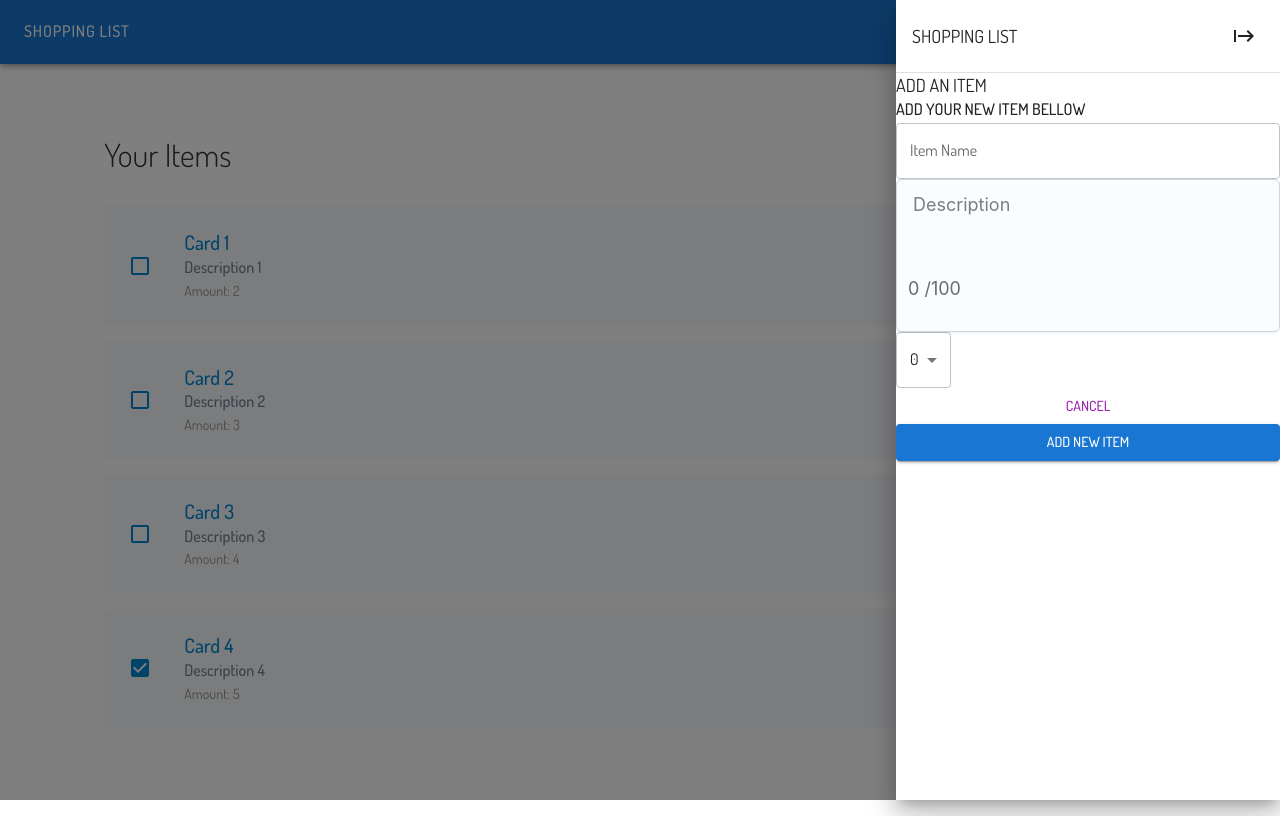
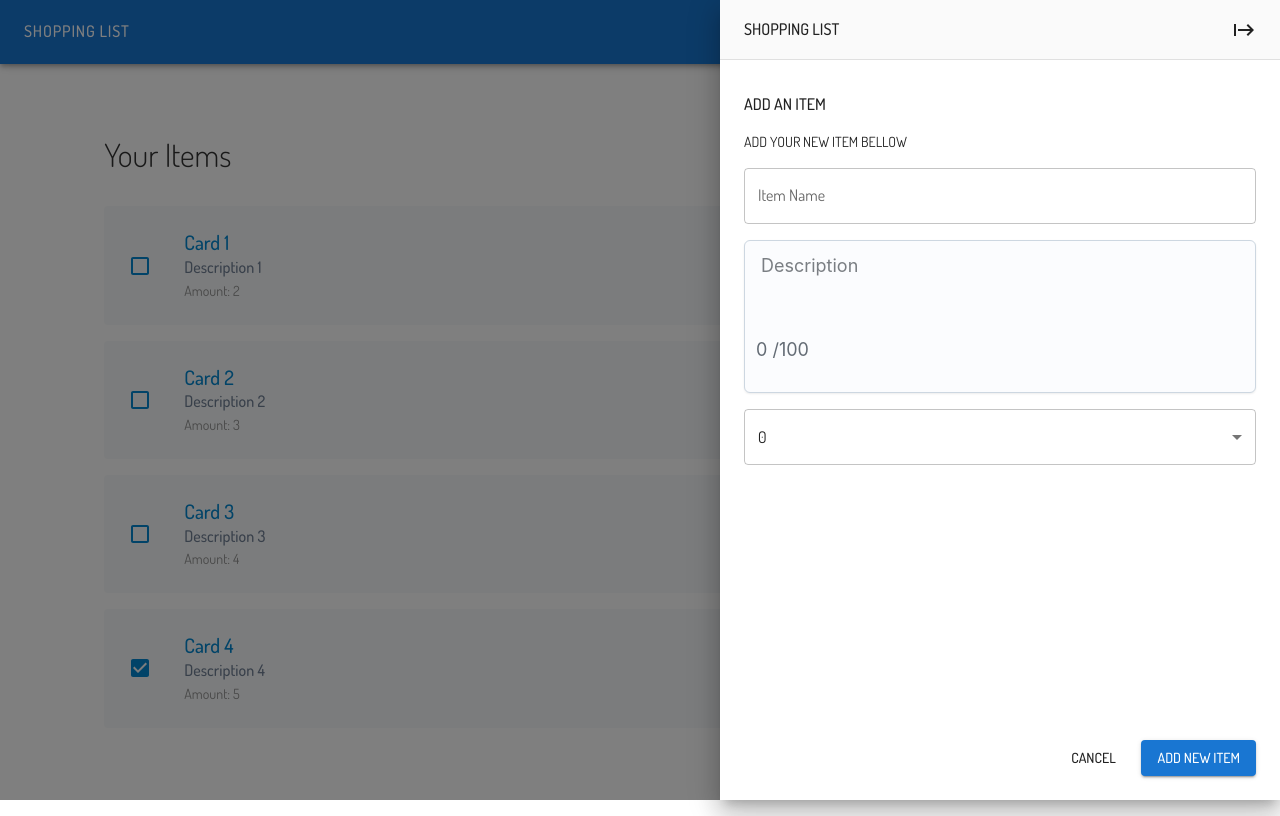
Before and after one commit to sjcuello/shopping-list-frontend, a React (Vite) app: page / in a window 1280 px wide. Both pictures are taken after a click on the button 1236 px from the left and 32 px from the top of the page. Built offline with nearby package versions, Linux system fonts and the light colour scheme; a web font is replaced by a local one.

Commit message:
General styles to drawer

```diff
--- a/src/App.module.css
+++ b/src/App.module.css
@@ -1,10 +1,3 @@
-:root {
-  --sm: 576px;
-  --md: 768px;
-  --lg: 992px;
-  --xl: 1200px;
-}
-
 .boxed-content {
   padding: 0 calc(50vw - 640px);
 }
@@ -12,7 +5,6 @@
 .boxed-content-left {
   padding-left: calc(50vw - 640px);
 }
-
 
 @media (min-width: 500px) and (max-width: 1023px) {
   .boxed-content {
--- a/src/components/drawer/index.tsx
+++ b/src/components/drawer/index.tsx
@@ -14,6 +14,7 @@ interface DrawerProps {
 const Drawer = ({ isDrawerOpen, handleDrawerToggle }: DrawerProps) => {
 
   const range = Array.from({ length: 10 }, (_, i) => i + 1);
+
   const formik = useFormik({
     initialValues: {
       name: '',
@@ -41,8 +42,8 @@ const Drawer = ({ isDrawerOpen, handleDrawerToggle }: DrawerProps) => {
       }}
     >
       <Box className={styles.drawer}>
-        <Box className={styles.topContainer}>
-          <Typography variant="h5" className={styles.drawerTitle}>
+        <Box className={`${styles.topContainer} ${styles.basicXPadding}`}>
+          <Typography variant="h6" className={styles.drawerTitle}>
             Shopping List
           </Typography>
           <IconButton
@@ -50,20 +51,22 @@ const Drawer = ({ isDrawerOpen, handleDrawerToggle }: DrawerProps) => {
             aria-label="open drawer"
             edge="start"
             onClick={handleDrawerToggle}
+            sx={{ padding: 0 }}
           >
             <StartIcon />
           </IconButton>
         </Box>
 
         <Divider />
-        <Typography variant="h5" className={styles.drawerTitle}>
+        <Box className={`${styles.content} ${styles.basicXPadding}`}>
+          <Box className={styles.infoContainer}>
+            <Typography variant="body1" fontWeight="500" className={styles.drawerTitle}>
               Add an Item
             </Typography>
-        <Typography variant="h6" className={styles.drawerTitle}>
+            <Typography variant="body2" fontWeight="400" className={styles.drawerTitle}>
               Add your new item bellow
             </Typography>
-
-        <form onSubmit={formik.handleSubmit} onReset={formik.handleReset}>
+            <form onSubmit={formik.handleSubmit} onReset={formik.handleReset} className={styles.form}>
               <TextField
                 fullWidth
                 id="name"
@@ -109,13 +112,21 @@ const Drawer = ({ isDrawerOpen, handleDrawerToggle }: DrawerProps) => {
                   </MenuItem>
                 ))}
               </Select>
-          <Button color="secondary" variant="text" fullWidth type="reset">
+            </form>
+          </Box>
+
+          <Box className={`${styles.buttonContainer} ${styles.basicYPadding}`}>
+            <Button color="inherit" variant="text" type="reset">
               Cancel
             </Button>
-          <Button color="primary" variant="contained" fullWidth type="submit">
+            <Button color="primary" variant="contained" type="submit">
               Add new item
             </Button>
-        </form>
+
+          </Box>
+
+        </Box>
+
       </Box>
     </DrawerMUI >
   )
--- a/src/components/drawer/styles.module.css
+++ b/src/components/drawer/styles.module.css
@@ -1,13 +1,26 @@
 .drawer {
+  min-width: 560px;
   width: 30vw;
   height: 100vh;
+  display: flex;
+  flex-direction: column;
+  justify-content: start;
+}
+
+.basicXPadding {
+  padding: 0 1rem;
+}
+
+.basicYPadding {
+  padding: 1rem 0;
 }
 
 .topContainer {
   display: flex;
   justify-content: space-between;
   align-items: center;
-  padding: 1rem;
+  height: 4rem;
+  background-color: #FAFAFA;
 }
 
 .drawerTitle {
@@ -17,3 +30,47 @@
 .drawerButton {
   text-align: center;
 }
+
+.content {
+  height: 100%;
+  display: flex;
+  flex-direction: column;
+  justify-content: space-between;
+}
+
+.infoContainer {
+  display: flex;
+  flex-direction: column;
+  justify-content: start;
+  gap: 1rem;
+  margin-top: 2rem;
+}
+
+.form {
+  display: flex;
+  flex-direction: column;
+  gap: 1rem;
+}
+
+.buttonContainer {
+  display: flex;
+  flex-direction: row;
+  justify-content: end;
+  gap: 1rem;
+}
+
+@media screen and (max-width: 768px) {
+  .drawer {
+    width: 100vw;
+  }
+}
+
+@media (min-width: 1024px) {
+  .basicXPadding {
+    padding: 0 1.5rem;
+  }
+
+  .basicYPadding {
+    padding: 1.5rem 0;
+  }
+}
```
Lines whose indentation alone changed are shown as unchanged.
